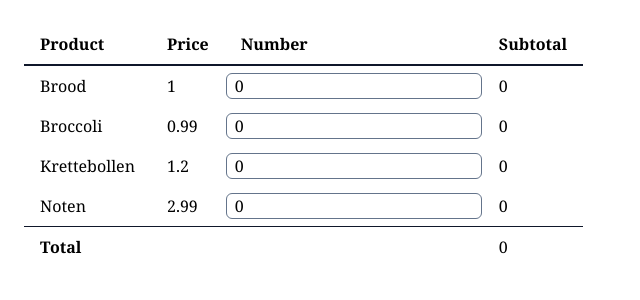
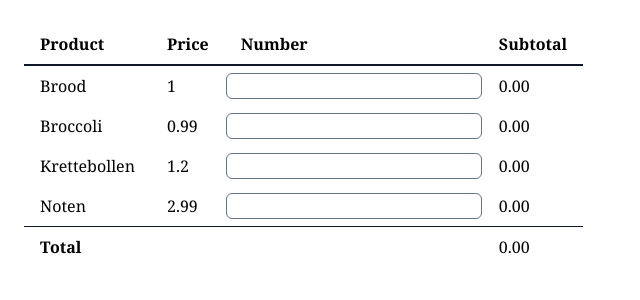
Before and after one commit to ALSijsling/ShoppingList-Vue3, a Vue app: page / in a window 1280 px wide. Shown: the top 300 px of the page, without its empty margins (0-640 px from the left). Built offline with nearby package versions, Linux system fonts and the light colour scheme.

Commit message:
added products subtotal and grandtotal

```diff
--- a/src/App.vue
+++ b/src/App.vue
@@ -1,14 +1,19 @@
 <script setup>
-  import {ref} from 'vue'
+  import {ref, computed} from 'vue'
 
   let id = 0
 
   const groceries = ref([
-    {id: id++, name: "Brood", price: 1.00},
-    {id: id++, name: "Broccoli", price: 0.99},
-    {id: id++, name: "Krettebollen", price: 1.20},
-    {id: id++, name: "Noten", price: 2.99}
+    {id: id++, name: "Brood", price: 1.00, cost: ""},
+    {id: id++, name: "Broccoli", price: 0.99, cost: ""},
+    {id: id++, name: "Krettebollen", price: 1.20, cost: ""},
+    {id: id++, name: "Noten", price: 2.99, cost: ""}
   ])
+
+  const grandTotal = computed(() => {
+    return groceries.value.reduce((acc, item) => (acc = acc + item.cost * item.price), 0);
+  });
+
 </script>
 
 <template>
@@ -25,12 +30,12 @@
       <tr v-for="product in groceries" :key="groceries.id">
         <td class="px-4 py-2">{{ product.name }}</td>
         <td class="px-4 py-2">{{ product.price }}</td>
-        <td><input id="number" type="number" value="0" min="0" class="border border-slate-500 border-solid rounded-md pl-2"></td>
-        <td class="px-4 py-2">0</td>
+        <td><input v-model="product.cost" type="number" value="0" min="0" class="border border-slate-500 border-solid rounded-md pl-2"></td>
+        <td class="px-4 py-2">{{ (product.price * product.cost).toFixed(2) }}</td>
       </tr>
       <tr class="border-t border-slate-900 border-solid">
         <td class="px-4 py-2 font-bold" colspan="3">Total</td>
-        <td class="px-4 py-2">0</td>
+        <td class="px-4 py-2">{{ grandTotal.toFixed(2) }}</td>
       </tr>
     </tbody>
   </table>
```
